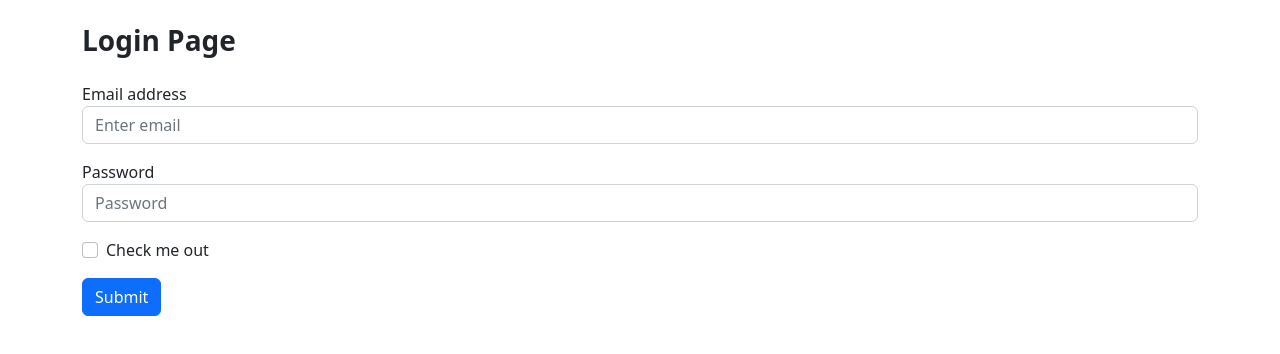
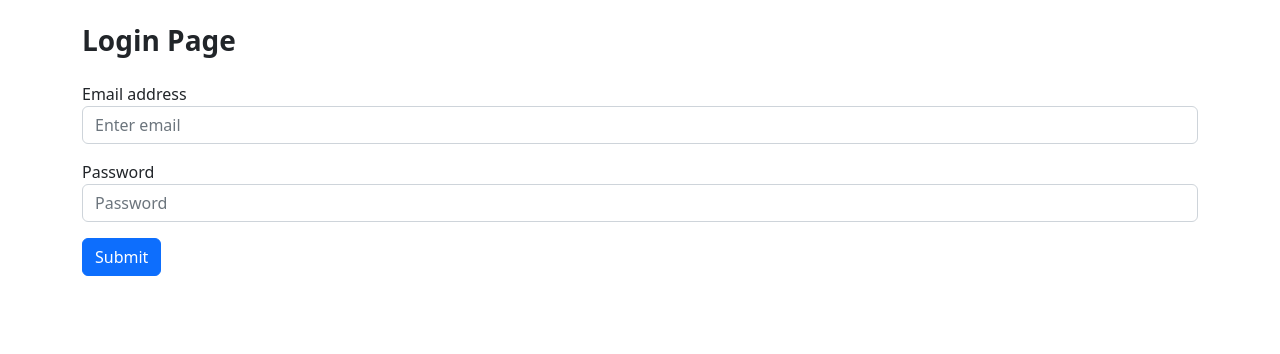
Before and after one commit to moonergeek/abroadin-task, a React (Vite) app: page /login in a window 1280 px wide. Shown: the top 354 px of the page. Built offline with nearby package versions, Linux system fonts and the light colour scheme.

Commit message:
delete check button

```diff
--- a/src/pages/Login/Login.tsx
+++ b/src/pages/Login/Login.tsx
@@ -41,13 +41,6 @@ const Login = () => {
           <p className="text-danger mt-2">{errors.password?.message}</p>
         </div>
 
-        <div className="form-check mb-3">
-          <input type="checkbox" className="form-check-input" id="check" />
-          <label className="form-check-label" htmlFor="check">
-            Check me out
-          </label>
-        </div>
-
         <button type="submit" className="btn btn-primary">
           Submit
         </button>
```
